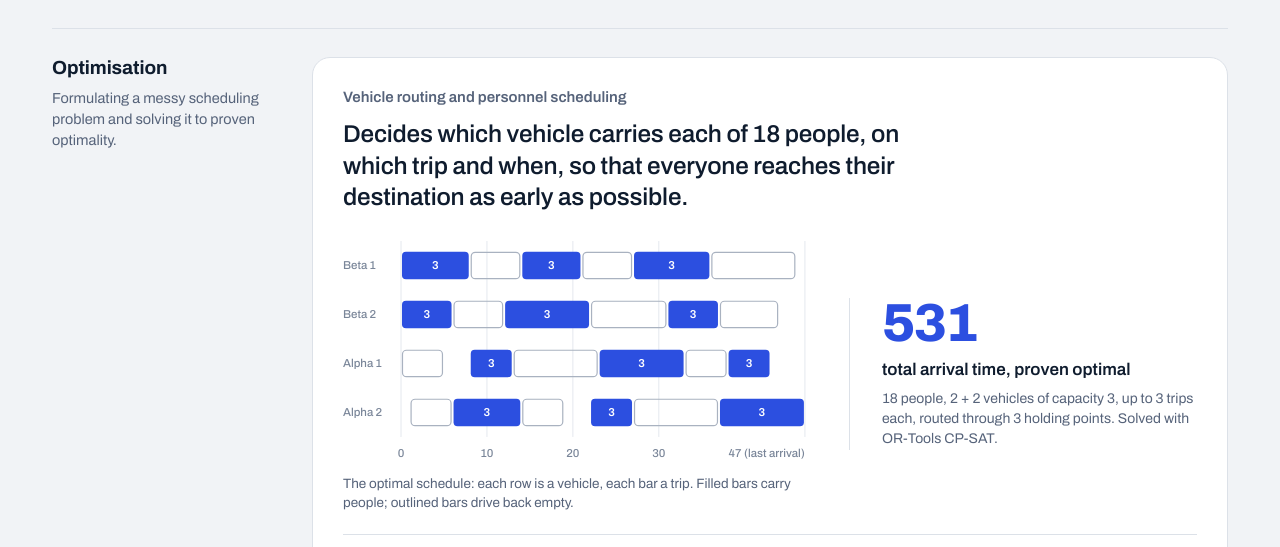
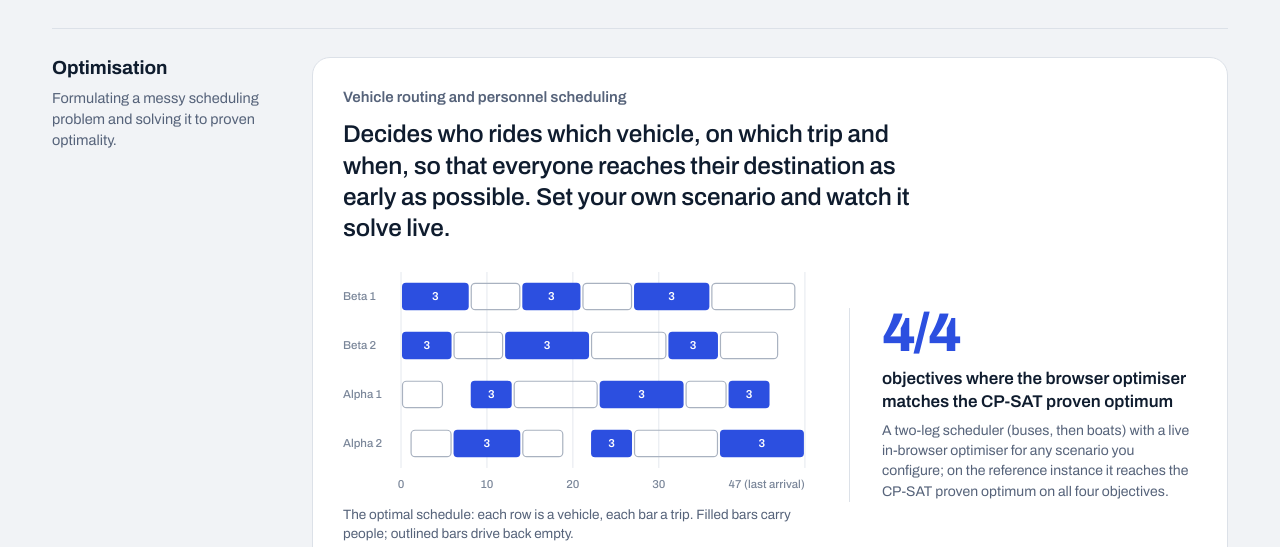
Before and after one commit to jolikewe/jolikewe.github.io, a plain HTML site: page index.html in a window 1280 px wide. Shown: the part 3073-3620 px from the top of the page. Drawn offline with Linux system fonts and the light colour scheme.

Commit message:
Describe the routing project without a fixed instance size

```diff
--- a/index.html
+++ b/index.html
@@ -289,8 +289,8 @@ const PROJECTS = [
    demo:'https://jolikewe.github.io/uniswap-exchange/', code:'https://github.com/jolikewe/uniswap-exchange'},
   {id:'vehicle_routing', area:'opt', vis:'vrp',
    title:'Vehicle routing and personnel scheduling',
-   what:'Decides which vehicle carries each of 18 people, on which trip and when, so that everyone reaches their destination as early as possible.',
-   result:{value:'531', unit:'', label:'total arrival time, proven optimal', context:'18 people, 2 + 2 vehicles of capacity 3, up to 3 trips each, routed through 3 holding points. Solved with OR-Tools CP-SAT.'},
+   what:'Decides who rides which vehicle, on which trip and when, so that everyone reaches their destination as early as possible. Set your own scenario and watch it solve live.',
+   result:{value:'4/4', unit:'', label:'objectives where the browser optimiser matches the CP-SAT proven optimum', context:'A two-leg scheduler (buses, then boats) with a live in-browser optimiser for any scenario you configure; on the reference instance it reaches the CP-SAT proven optimum on all four objectives.'},
    caption:'The optimal schedule: each row is a vehicle, each bar a trip. Filled bars carry people; outlined bars drive back empty.',
    skills:['Constraint programming','OR-Tools CP-SAT','Integer modelling','Scheduling'],
    demo:'https://jolikewe.github.io/vehicle_routing/', code:'https://github.com/jolikewe/vehicle_routing'},
```
